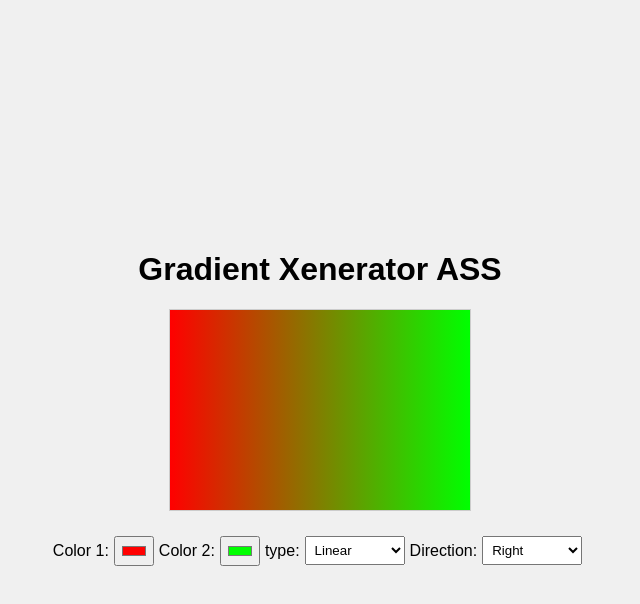
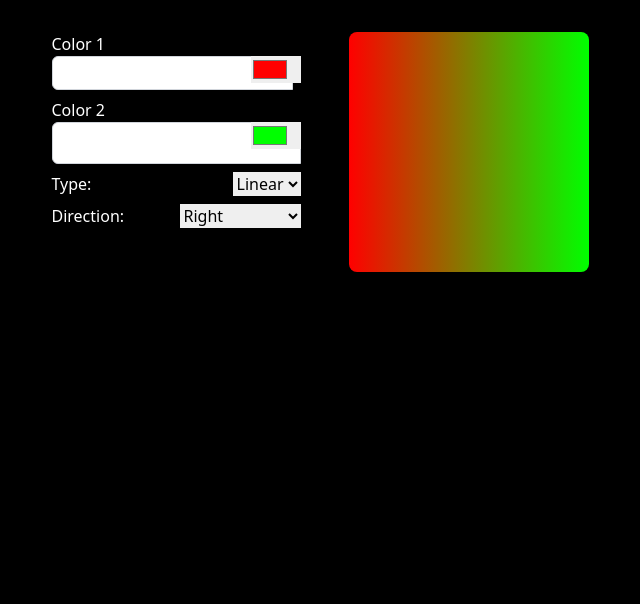
Before and after one commit to spectre-xenon/Xenadient, a plain HTML site: page index.html in a window 1280 px wide. Shown: the whole page, without its empty margins (320-960 px from the left). Drawn offline with nearby package versions, Linux system fonts and the light colour scheme.

Commit message:
tailwind got right on, added hex/rgb ig

```diff
--- a/index.html
+++ b/index.html
@@ -3,40 +3,125 @@
   <head>
     <meta charset="UTF-8" />
     <title>Gradient Generator</title>
-    <link rel="stylesheet" href="./style.css" />
+    <script src="https://cdn.tailwindcss.com"></script>
   </head>
-  <body>
-    <div class="container">
-      <h1>Gradient Xenerator ASS</h1>
-      <div class="gradient-box"></div>
+  <body class="bg-black">
+    <div
+      class="min-h-screen flex md:flex-row flex-col justify-center gap-12 p-8"
+    >
+      <div class="controls flex flex-col space-y-2">
+        <div class="flex flex-col text-white">
+          <label for="color1">Color 1</label>
+          <div class="relative items-center">
+            <input
+              type="text"
+              id="inputColor1"
+              class="flex text-black border border-gray-300 rounded-l-md p-1 focus:border-blue-500"
+            />
+            <input
+              type="color"
+              id="color1"
+              value="#ff0000"
+              class="absolute inset-y-0 right-0 text-center flex items-center pr-3"
+            />
+          </div>
+        </div>
+        <div class="flex flex-col text-white">
+          <label for="color2">Color 2</label>
+          <div class="relative">
+            <input
+              type="text"
+              id="inputColor2"
+              class="text-black border border-gray-300 rounded-l-md p-2 focus:border-blue-500 z-10"
+            />
+            <input
+              type="color"
+              id="color2"
+              value="#00ff00"
+              class="absolute inset-y-0 right-0 text-center flex items-center pr-3"
+            />
+          </div>
+        </div>
 
-      <div class="controls">
-        <label for="color1">Color 1:</label>
-        <input type="color" id="color1" value="#ff0000" />
-
-        <label for="color2">Color 2:</label>
-        <input type="color" id="color2" value="#00ff00" />
-        <label for="type">type:</label>
-
+        <div class="flex justify-between">
+          <label for="gradient-type" class="text-white">Type:</label>
           <select id="gradient-type">
             <option value="linear">Linear</option>
             <option value="radial">Radial</option>
           </select>
+        </div>
 
-        <label for="direction">Direction:</label>
+        <div class="flex justify-between">
+          <label for="direction" class="text-white">Direction:</label>
           <select id="direction">
-          <option value=" right">Right</option>
-          <option value=" left">Left</option>
-          <option value=" p">top</option>
-          <option value=" botm">Bottom</option>
-          <option value=" top right">Top Right</option>
-          <option value=" top left">Top Left</option>
-          <option value=" bottom right">Bottom Right</option>
-          <option value=" bottom left">Bottom Left</option>
+            <option value="right">Right</option>
+            <option value="left">Left</option>
+            <option value="top">Top</option>
+            <option value="bottom">Bottom</option>
+            <option value="top right">Top Right</option>
+            <option value="top left">Top Left</option>
+            <option value="bottom right">Bottom Right</option>
+            <option value="bottom left">Bottom Left</option>
           </select>
         </div>
       </div>
+      <div class="gradient-box w-60 h-60 rounded-lg" id="gradient-box"></div>
+    </div>
 
-    <script src="script.js"></script>
+    <script>
+      const color1 = document.getElementById("color1");
+      const color2 = document.getElementById("color2");
+      const gradientType = document.getElementById("gradient-type");
+      const direction = document.getElementById("direction");
+      const gradientBox = document.getElementById("gradient-box");
+      /////
+      const inputColor1 = document.getElementById("inputColor1");
+      const inputColor2 = document.getElementById("inputColor2");
+
+      function validateColor(color) {
+        // validating color hex or rgb with regex (found this on internet but tested and workjing realcool) regexyoooo
+        const hexRegex = /^#(?:[0-9a-fA-F]{3}){1,2}$/;
+        const rgbRegex = /^#(?:[0-9a-fA-F]{3,4}){1,2}$/;
+
+        return hexRegex.test(color) || rgbRegex.test(color);
+      }
+
+      function setGradient() {
+        const isValidColor1 = validateColor(inputColor1.value);
+        const isValidColor2 = validateColor(inputColor2.value);
+        if (isValidColor1 || isValidColor2) {
+          //color1.value = isValidColor1 ? inputColor1 : "";
+          //color2.value = isValidColor2 ? inputColor2 : "";
+          console.log("ass");
+          if (gradientType.value === "linear") {
+            gradientBox.style.background = `linear-gradient(to ${
+              direction.value
+            }, ${inputColor1.value || color1.value}, ${
+              inputColor2.value || color2.value
+            })`;
+          } else if (gradientType.value === "radial") {
+            gradientBox.style.background = `radial-gradient(${
+              inputColor1.value || color1.value
+            }, ${inputColor2.value || color2.value})`;
+          }
+          return;
+        }
+        if (gradientType.value === "linear") {
+          gradientBox.style.background = `linear-gradient(to ${direction.value}, ${color1.value}, ${color2.value})`;
+        } else if (gradientType.value === "radial") {
+          gradientBox.style.background = `radial-gradient(${color1.value}, ${color2.value})`;
+        }
+      }
+
+      gradientType.addEventListener("change", setGradient);
+      color1.addEventListener("input", setGradient);
+      color2.addEventListener("input", setGradient);
+      direction.addEventListener("change", setGradient); //priorities and all
+
+      inputColor1.addEventListener("input", setGradient);
+      inputColor2.addEventListener("input", setGradient);
+      // initial gradient setting
+      setGradient();
+    </script>
   </body>
 </html>
--- a/script.js
+++ /dev/null
@@ -1,24 +0,0 @@
-const color1 = document.getElementById('color1');
-const color2 = document.getElementById('color2');
-const gradientType = document.getElementById('gradient-type');
-const direction = document.getElementById('direction');
-const gradientBox = document.querySelector('.gradient-box');
-
-
-function setGradient() {
-  console.log('gradientType.value ', gradientType.value);
-  if (gradientType.value === 'linear') {
-    gradientBox.style.background = `linear-gradient(to${direction.value}, ${color1.value}, ${color2.value})`;
-  } else if (gradientType.value === 'radial') {
-    gradientBox.style.background = `radial-gradient(${color1.value}, ${color2.value})`;
-  }
-}
-
-
-gradientType.addEventListener('change', setGradient);
-color1.addEventListener('input', setGradient);
-color2.addEventListener('input', setGradient);
-direction.addEventListener('change', setGradient);
-
-// Initial gradient setting
-setGradient();
--- a/style.css
+++ /dev/null
@@ -1,53 +0,0 @@
-/* style.css */
-
-body {
-    font-family: Arial, sans-serif;
-    margin: 0;
-    padding: 0;
-    display: flex;
-    justify-content: center;
-    align-items: center;
-    height: 100vh;
-    background-color: #f0f0f0;
-  }
-
-  .container {
-    text-align: center;
-  }
-
-  h1 {
-    font-size: 2em;
-  }
-
-  .gradient-box {
-    width: 300px;
-    height: 200px;
-    border: 1px solid #ccc;
-    margin: 20px auto;
-  }
-
-  .controls {
-    display: flex;
-    flex-direction: row;
-    align-items: center;
-  }
-
-  label {
-    margin: 5px 0;
-  }
-
-  input[type="color"],
-  select {
-    margin: 5px;
-    padding: 5px;
-  }
-
-  input[type="color"] {
-    width: 40px;
-    height: 30px;
-  }
-
-  select {
-    width: 100px;
-    padding: 5px;
-  }
```
Lines whose indentation alone changed are shown as unchanged.
